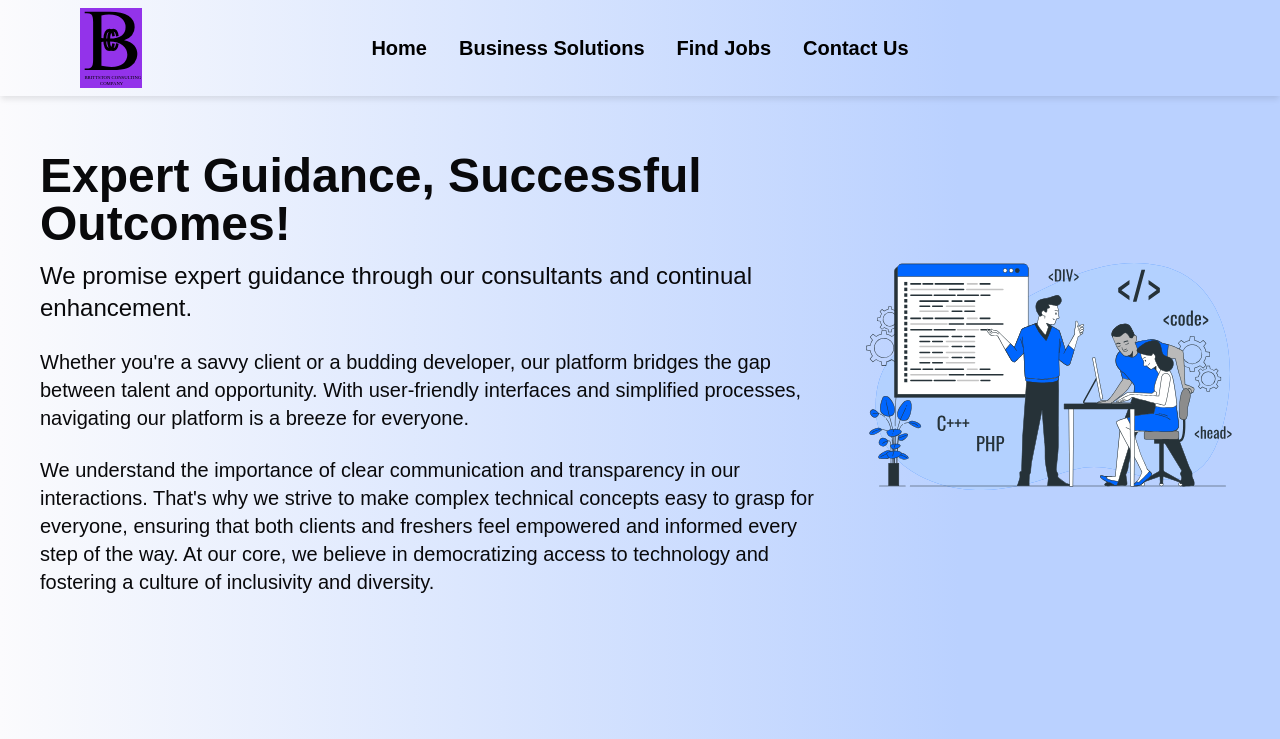
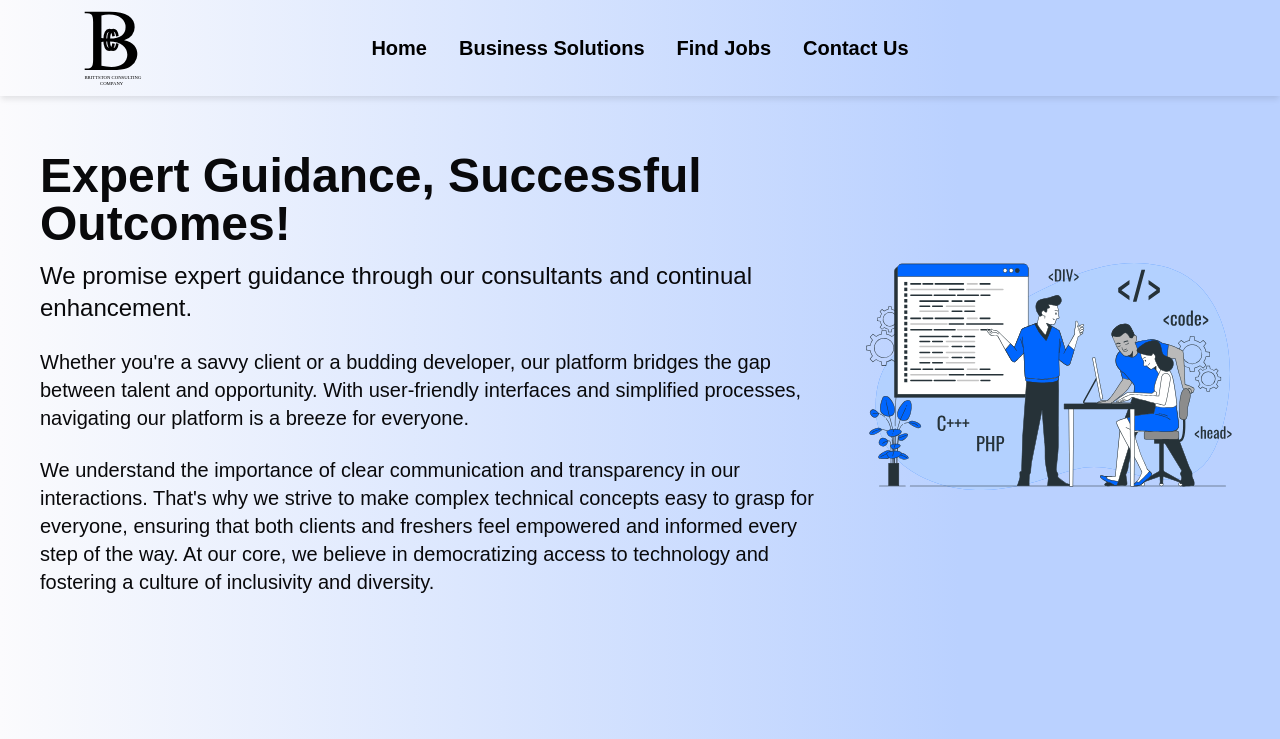
Before and after one commit to neerajng/bcc, a React (Vite) app: page / in a window 1280 px wide. Shown: the top 739 px of the page. Built offline with nearby package versions, Linux system fonts and the light colour scheme; no server answers.

Commit message:
Logo aligned to Expert;color changed

```diff
--- a/src/components/Navbar.jsx
+++ b/src/components/Navbar.jsx
@@ -15,7 +15,7 @@ const Navbar = () => {
 
       <div className="navbar-start">
 
-        <img src={logo} alt="Brand Logo" className="h-20 w-auto  bg-purple-600"/>
+        <img src={logo} alt="Brand Logo" className="h-20 w-aut"/>
       </div>
 
       <div className="navbar-center hidden lg:flex">
```
